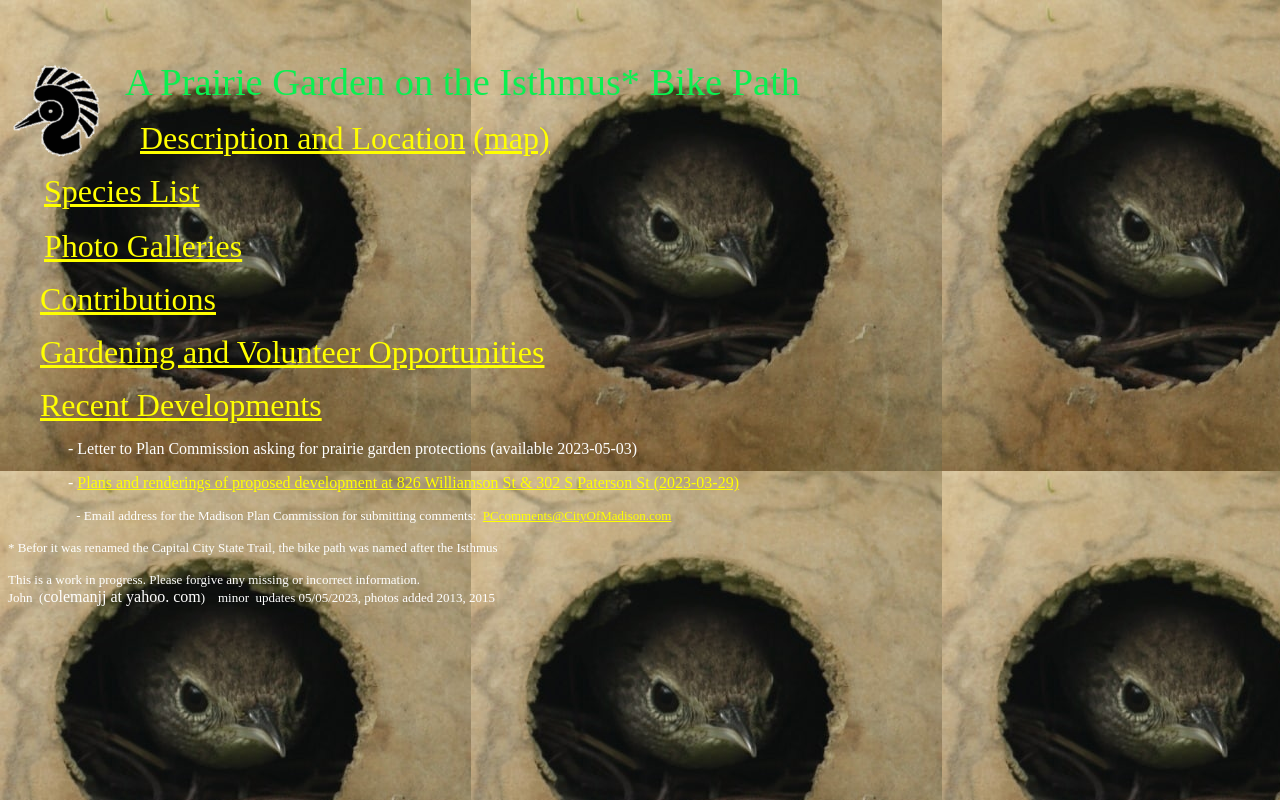
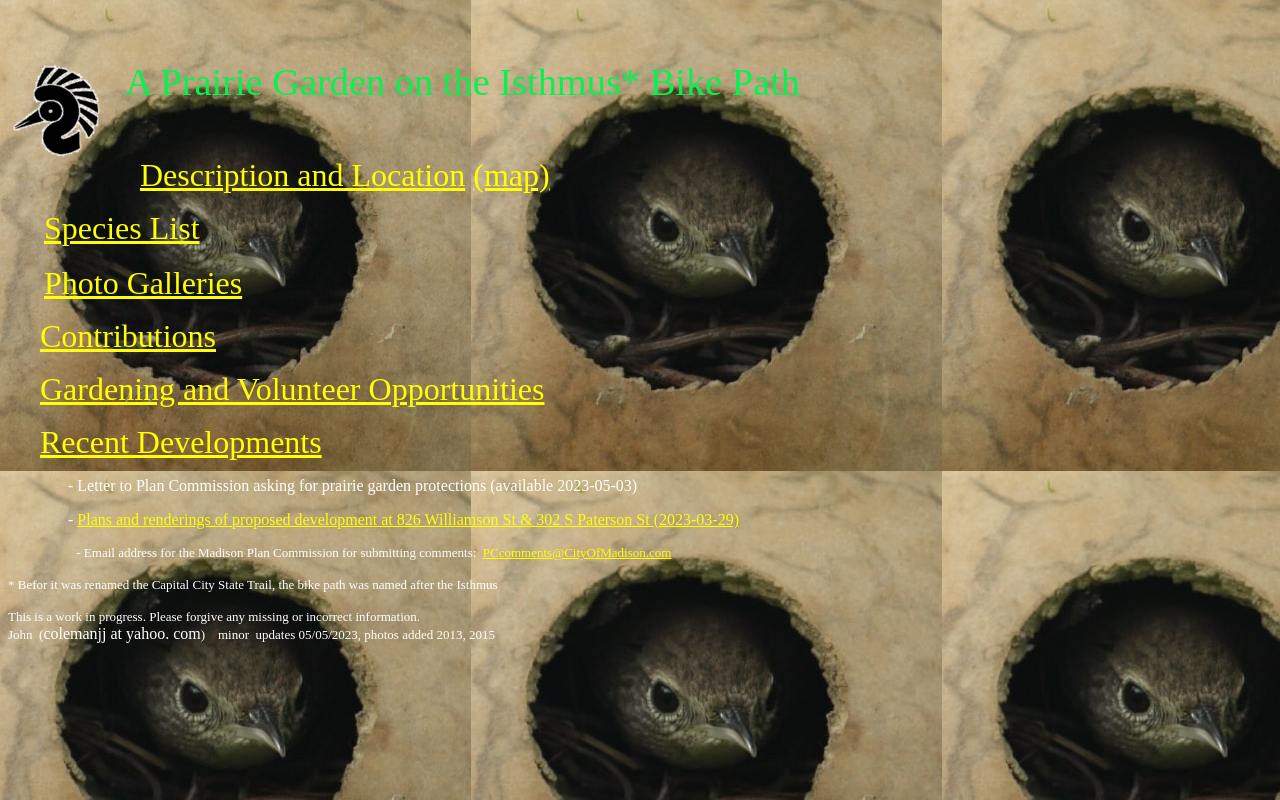
Before and after one commit to colemanjj/IPPG, a plain HTML site: page index.html in a window 1280 px wide. Drawn offline with Linux system fonts and the light colour scheme.

Commit message:
Add files via upload

```diff
--- a/index.html
+++ b/index.html
@@ -7,7 +7,7 @@
   <body style="color: rgb(255, 255, 255); background-color: rgb(0, 51, 0); background-image: url(wren-face.jpg);" alink="#00ff40" link="#ffff00" vlink="#80ff80"> &nbsp; <br>
     &nbsp;
     <p></p><div style="text-align: left;"><font size="+3"><img style="width: 100px; height: 100px; float: left;" alt="" src="bird3c.gif"></font><big><strong style="font-weight: bold;"><span style="font-weight: normal;"><font size="+3"><big> &nbsp; <span style="color: rgb(10, 240, 80);">A Prairie Garden on the Isthmus* Bike Path</span></big></font></span></strong></big></div><p> </p>
-    <font size="+3">&nbsp;&nbsp;&nbsp;&nbsp;</font><font size="+3"><a href="location01.htm">Description and Location</a> <a href="https://goo.gl/maps/eweVNijQn5N53SZh6" target="_blank">(map)</a></font><font size="+3"><span style="text-decoration: underline;"></span><a href="List01.htm"></a></font><p>&nbsp;&nbsp; &nbsp; &nbsp; &nbsp; <font size="+3"><a href="List01.htm">Species List</a></font>&nbsp; &nbsp; <br>
+    <font size="+3"><br>&nbsp;&nbsp;&nbsp;&nbsp;</font><font size="+3"><a href="location01.htm">Description and Location</a> <a href="https://goo.gl/maps/eweVNijQn5N53SZh6" target="_blank">(map)</a></font><font size="+3"><span style="text-decoration: underline;"></span><a href="List01.htm"></a></font><p>&nbsp;&nbsp; &nbsp; &nbsp; &nbsp; <font size="+3"><a href="List01.htm">Species List</a></font>&nbsp; &nbsp; <br>
       &nbsp;&nbsp;<br>
       &nbsp; &nbsp;&nbsp;&nbsp; &nbsp;<font size="+3"> <a href="index2.htm">Photo Galleries</a></font> </p>
     <p><font size="+3">&nbsp;&nbsp;&nbsp; <a href="donate01.htm">Contributions</a></font> </p>
```
